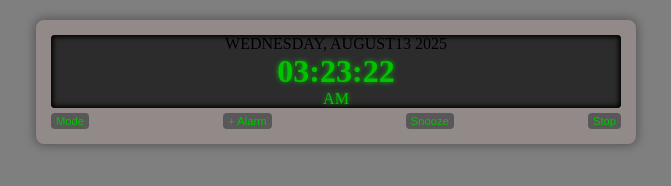
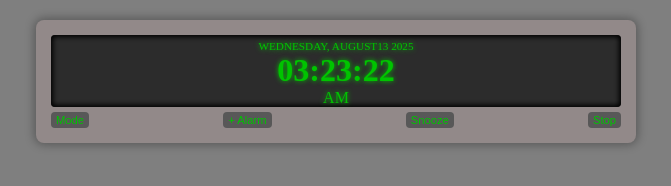
Before and after one commit to valterxaraujo/alarm_clock, a plain HTML site: page index.html in a window 1280 px wide. Shown: the whole page, without its empty margins (304-975 px from the left). Drawn offline with Linux system fonts and the light colour scheme; a web font is replaced by a local one.

Commit message:
update dateText styling

```diff
--- a/index.html
+++ b/index.html
@@ -12,7 +12,7 @@
     <div id='alarm-container'>
       <div id="clockface">
         <div>
-        <p><span id="weekDayText"></span>, <span id="monthText"></span><span id="dayOfMonthText"></span> <span id="yearText"></span></p>
+        <p id="dateText" class="clockText"><span id="weekDayText"></span>, <span id="monthText"></span><span id="dayOfMonthText"></span> <span id="yearText"></span></p>
         </div>
         <div id="timeText">
           <b id="time"class="clockText">00:00:00</b>
--- a/styles.css
+++ b/styles.css
@@ -25,7 +25,10 @@ b{
   box-shadow: 0px 0px 10px 2px rgb(0,0,0,0.3);
 }
 
-
+#dateText{
+  margin-top: 5px;
+  font-size: .7rem;
+}
 #clockface {
   background-color: #2c2c2c;
   border-radius: 4px;
```
